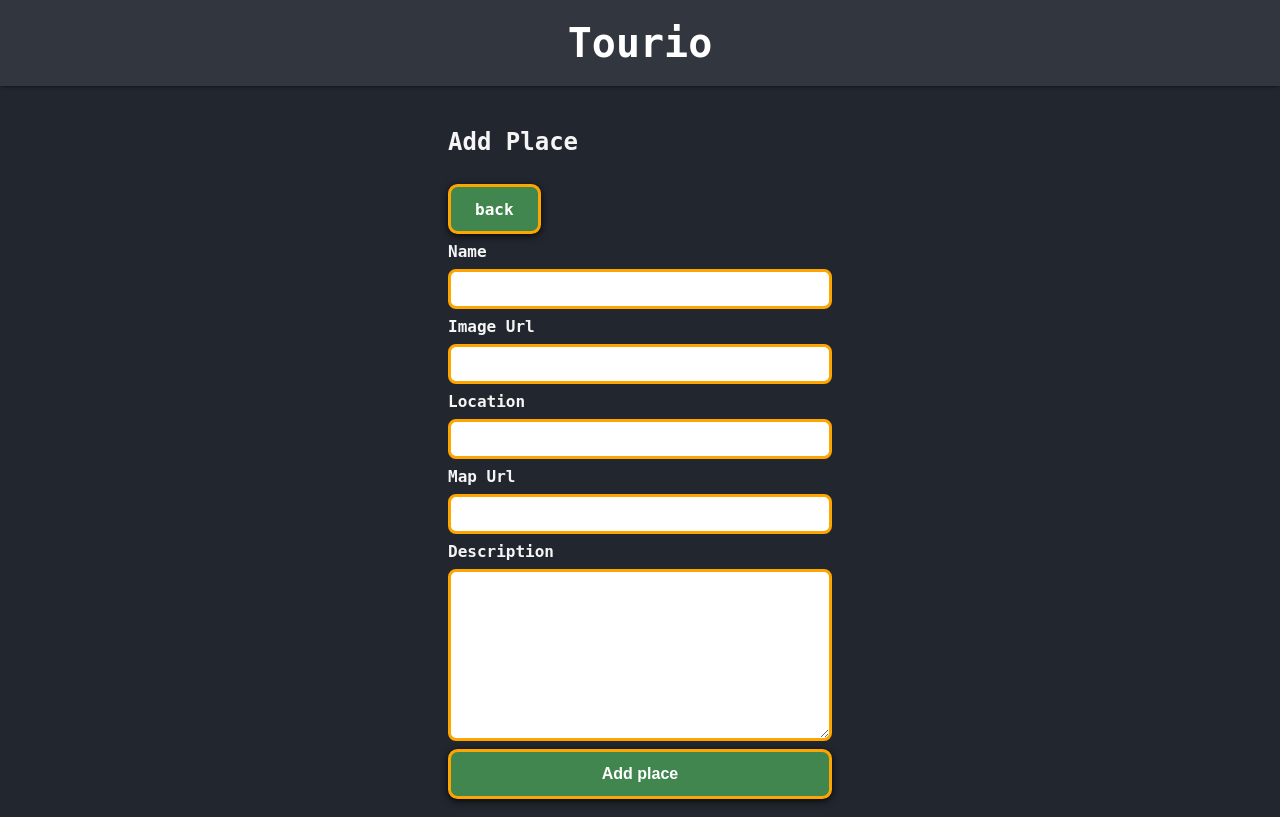
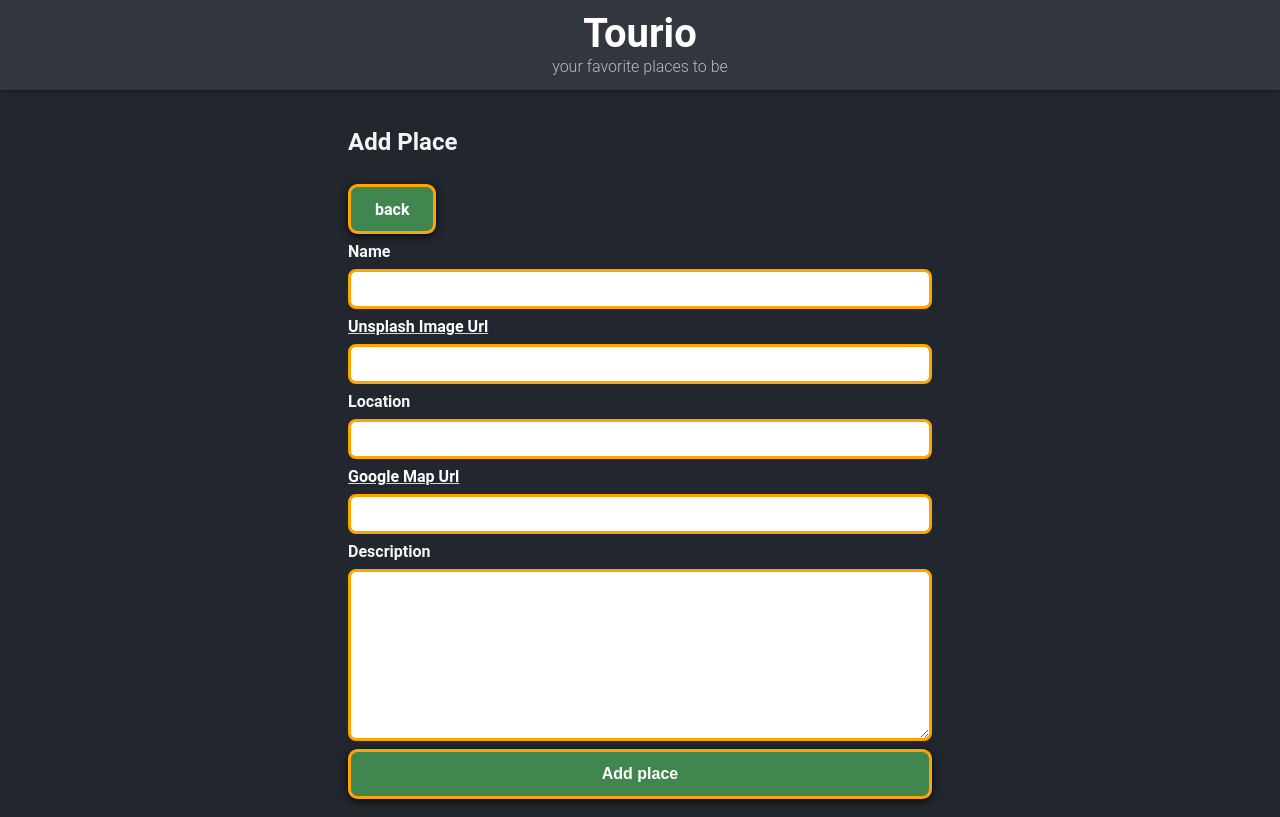
Before and after one commit to marte1337/tourio-app, a Next.js app: page /create in a window 1280 px wide. Built offline with nearby package versions, Linux system fonts and the light colour scheme.

Commit message:
add styles & ux

```diff
--- a/components/Form.js
+++ b/components/Form.js
@@ -15,7 +15,15 @@ export default function Form({ onSubmit, formName, defaultData }) {
         defaultValue={defaultData?.name}
         required
       />
-      <Label htmlFor="image-url">Image Url</Label>
+      <Label htmlFor="image-url">
+        <A
+          href="https://unsplash.com/"
+          target="_blank"
+          rel="noopener noreferrer"
+        >
+          Unsplash Image Url
+        </A>
+      </Label>
       <Input
         id="image-url"
         name="image"
@@ -31,7 +39,16 @@ export default function Form({ onSubmit, formName, defaultData }) {
         defaultValue={defaultData?.location}
         required
       />
-      <Label htmlFor="map-url">Map Url</Label>
+      <Label htmlFor="map-url">
+        {" "}
+        <A
+          href="https://www.google.com/maps"
+          target="_blank"
+          rel="noopener noreferrer"
+        >
+          Google Map Url
+        </A>
+      </Label>
       <Input
         id="map-url"
         name="mapURL"
@@ -77,3 +94,8 @@ const Textarea = styled.textarea`
 const Label = styled.label`
   font-weight: bold;
 `;
+
+const A = styled.a`
+  color: white;
+  text-decoration-color: lightgrey;
+`;
--- a/components/Layout.js
+++ b/components/Layout.js
@@ -8,8 +8,8 @@ const Main = styled.main`
   margin-top: 5rem;
   padding: 0.5rem;
   position: relative;
-  min-width: 400px;
-  max-width: 800px;
+  width: 95vw;
+  max-width: 600px;
 `;
 
 export default function Layout({ children }) {
--- a/components/TitleBar.js
+++ b/components/TitleBar.js
@@ -9,12 +9,21 @@ const Headline = styled.h1`
   font-size: 2.5rem;
   color: white;
   margin: 0;
-  padding: 20px;
+  padding: 10px;
   text-align: center;
   z-index: 1;
   box-shadow: 0 0 5px -1px black;
+  height: 90px;
 `;
 
+const titel = "Tourio",
+  description = <div className="description">your favorite places to be</div>;
+
 export default function TitleBar() {
-  return <Headline>Tourio</Headline>;
+  return (
+    <Headline>
+      {titel}
+      {description}
+    </Headline>
+  );
 }
--- a/styles.js
+++ b/styles.js
@@ -14,7 +14,7 @@ export default createGlobalStyle`
     color: whitesmoke;
     display: flex;
     justify-content: center;
-    font-family: 'monospace','Roboto', sans-serif;
+    font-family: 'Roboto', sans-serif;
   }
 
   Article {
@@ -25,4 +25,14 @@ export default createGlobalStyle`
   h2{
     padding-top: 10px;
   }
+
+  .description{
+    font-size: 0.4em;
+    font-weight: 300;
+    color: #bbb;
+  }
+
+  Link{
+    color: red;
+  }
 `;
```
Also changed, not shown: pages/places/[id]/index.js (+7 -3 lines), 1 other file (tests, documents, lock files or other folders).
